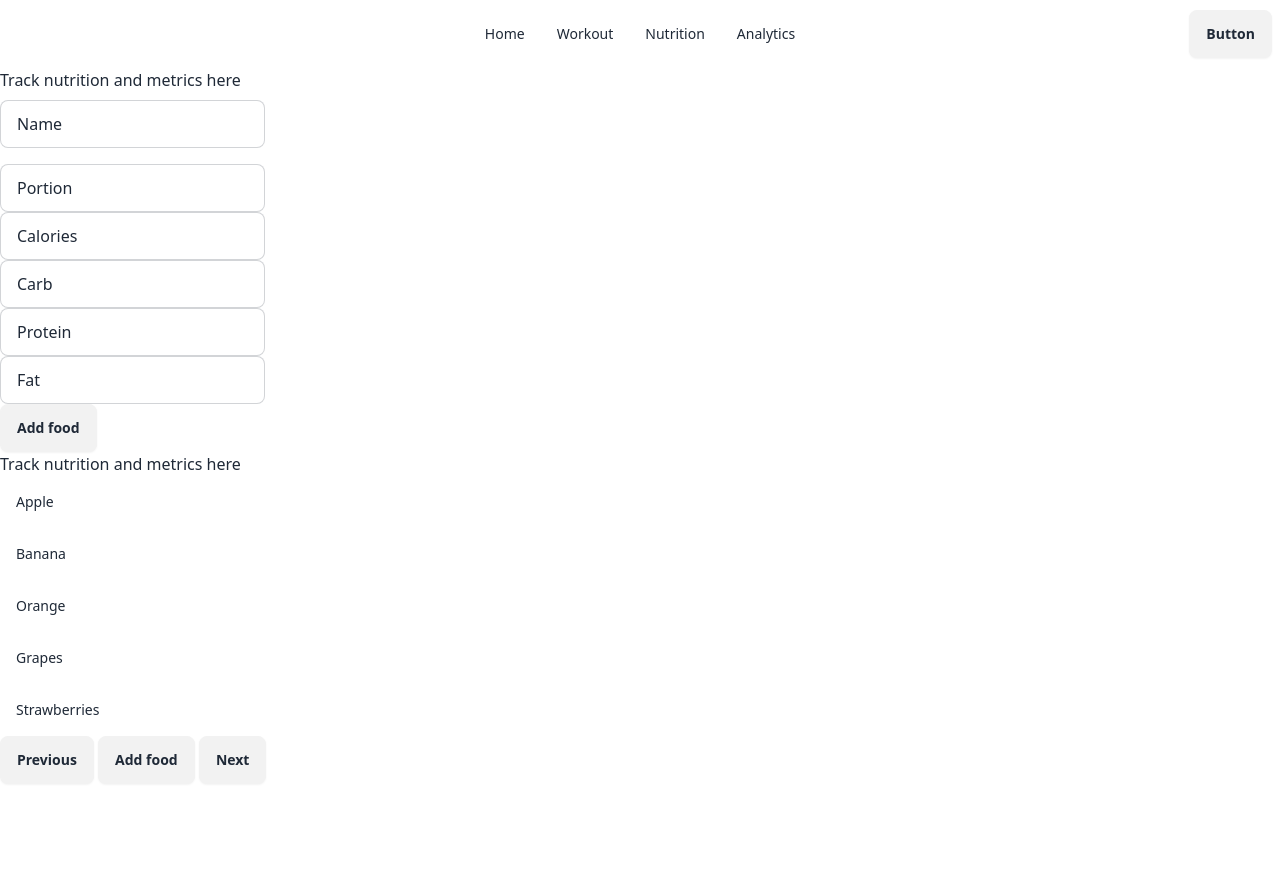
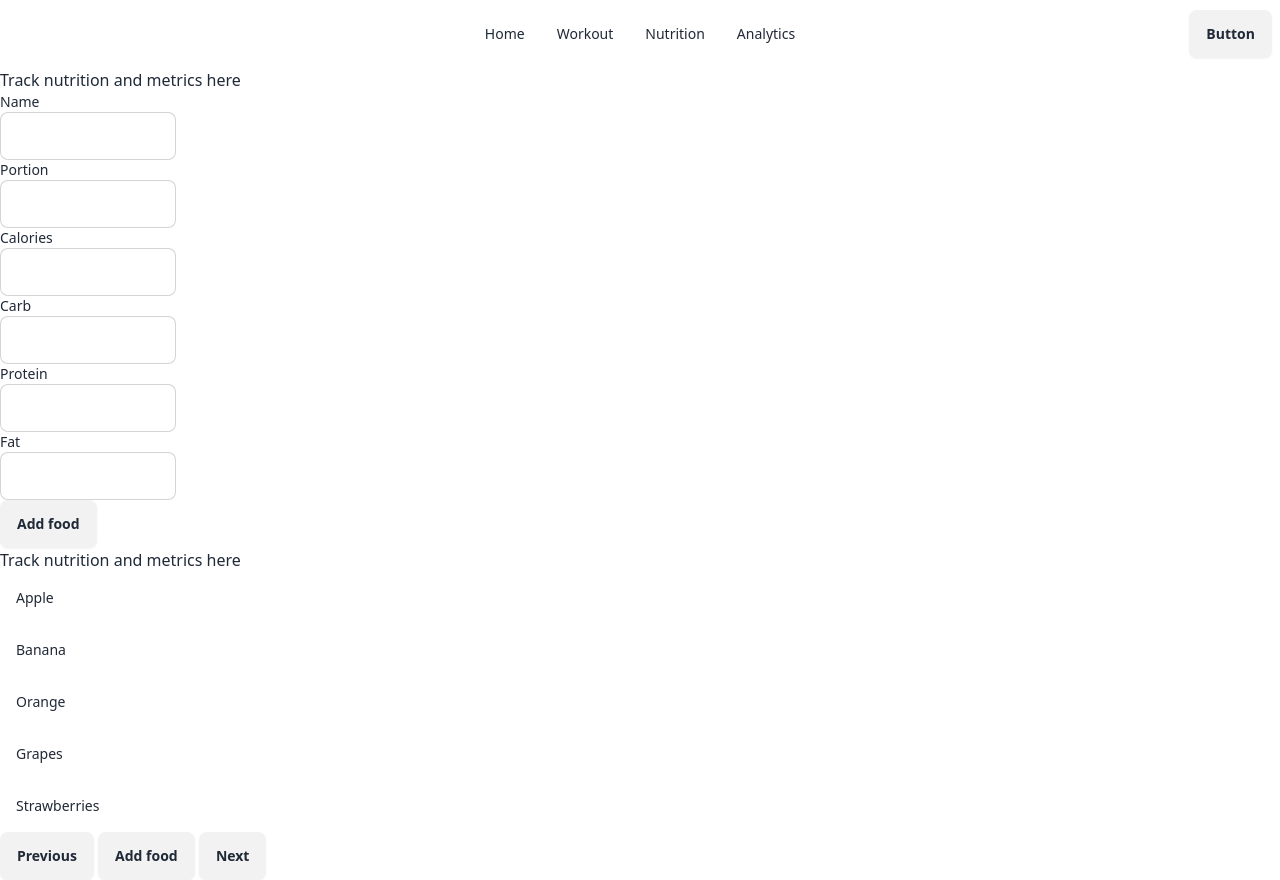
Before and after one commit to SendKazetoOlympics/datarepo_dashboard, a SvelteKit app: page /nutrition in a window 1280 px wide. Before the commit the page ends 800 px from the top, so only its background shows below. Built offline with nearby package versions, Linux system fonts and the light colour scheme.

Commit message:
Add header

```diff
--- a/src/routes/nutrition/AddFood.svelte
+++ b/src/routes/nutrition/AddFood.svelte
@@ -1,20 +1,14 @@
 <script lang='ts'>
-    let name: string = $state('Name');
-    let portion: string = $state('Portion');
-    let calories: string = $state('Calories');
-    let carb: string = $state('Carb');
-    let protein: string = $state('Protein');
-    let fat: string = $state('Fat');
+
+    let field_names: string[] = ['Name', 'Portion', 'Calories', 'Carb', 'Protein', 'Fat'];
+    let fields: string[] = $state(['', '', '', '', '', '']);
 
     const onAddFood = async () => {
         console.log('Adding food');
         const formData = new FormData();
-        formData.append('name', name);
-        formData.append('portion', portion);
-        formData.append('calories', calories);
-        formData.append('carbs', carb);
-        formData.append('protein', protein);
-        formData.append('fat', fat);
+        for (let i = 0; i < field_names.length; i++) {
+            formData.append(field_names[i], fields[i]);
+        }
 
         const response = await fetch('http://kazeserver.com:9500/flask/nutrition/add_food', {
             method: 'POST',
@@ -30,25 +24,17 @@
 
 </script>
 
-<ul>
-    <li class="py-2">
-        <input class='input input-bordered' type='text' bind:value={name} placeholder='Name'>
+<ul class='w-44'>
+    {#each fields as field, i}
+    <li>
+        <label class='form-control w-full max-w-xs'>
+            <span class='label-text'>{field_names[i]}</span>
+            <input class='input input-bordered' type='text' bind:value={fields[i]} placeholder={field}>
+        </label>
     </li>
-    <li class="pt-2">
-        <input class='input input-bordered' type='text' bind:value={portion} placeholder='Portion'>
-    </li>
-    <li class="">
-        <input class='input input-bordered' type='text' bind:value={calories} placeholder='Calories'>
-    </li>
-    <li class="">
-        <input class='input input-bordered' type='text' bind:value={carb} placeholder='Carb'>
-    </li>
-    <li class="">
-        <input class='input input-bordered' type='text' bind:value={protein} placeholder='Protein'>
-    </li>
-    <li class="">
-        <input class='input input-bordered' type='text' bind:value={fat} placeholder='Fat'>
-    </li>
+{/each}
 </ul>
 
+
+
 <button class='btn' onclick={() => onAddFood()}>Add food</button>
```
